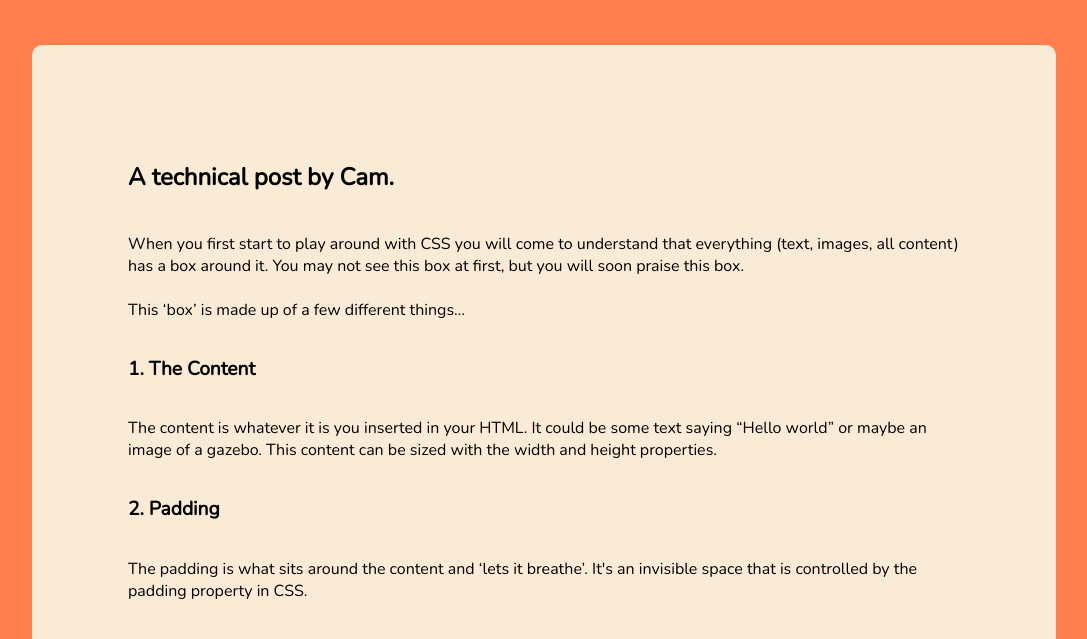
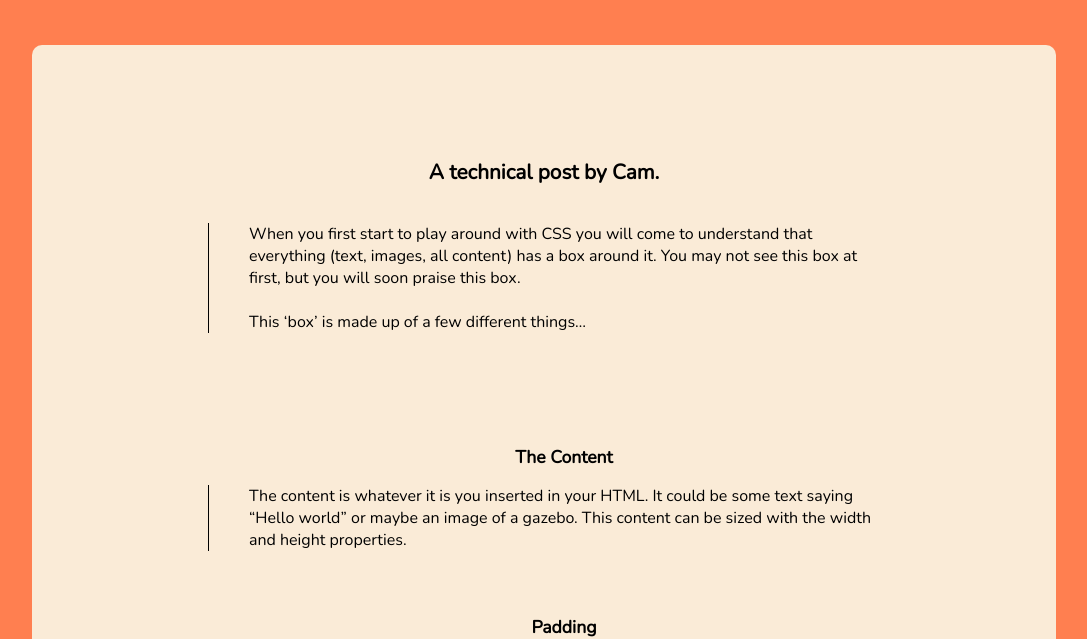
Before and after one commit to camshaw11/camshaw11.github.io, a plain HTML site: page blog/sprint2-technical.html in a window 1280 px wide. Shown: the part 131-770 px from the top of the page, without its empty margins (96-1183 px from the left). Drawn offline with nearby package versions, Linux system fonts and the light colour scheme; a web font is replaced by a local one.

Commit message:
style techincal blog post

```diff
--- a/blog/sprint2-technical.html
+++ b/blog/sprint2-technical.html
@@ -13,32 +13,38 @@
     </header>
     <section>
       <div class="blog-container" id="content-big">
-        <h2 class="intro">A technical post by Cam.</h2>
+        <h2 class="intro intro-blog">A technical post by Cam.</h2>
         <p class="blog-content">
           When you first start to play around with CSS you will come to understand that everything (text, images, all content)
           has a box around it. You may not see this box at first, but you will soon praise this box.<br><br>
           This ‘box’ is made up of a few different things…
         </p>
-        <h3 class="small-header">1. The Content</h3>
+        <h3 class="small-header">The Content</h3>
         <p class="blog-content">
           The content is whatever it is you inserted in your HTML. It could be some text saying “Hello world” or maybe an image of a gazebo.
           This content can be sized with the width and height properties.
         </p>
-        <h3 class="small-header">2. Padding</h3>
+        <h3 class="small-header">Padding</h3>
         <p class="blog-content">
           The padding is what sits around the content and ‘lets it breathe’. It's an invisible space that is controlled by the padding property in CSS.
         </p>
-        <h3 class="small-header">3. Border</h3>
+        <h3 class="small-header">Border</h3>
         <p class="blog-content">
           The border is exactly what you think it is, it’s a border that sits around the content AND the padding. Just like padding it can be controlled (sized, styled)
           by using the border property in CSS.
         </p>
-        <h3 class="small-header">4. Margin</h3>
+        <h3 class="small-header">Margin</h3>
         <p class="blog-content">
           The margin is outside everything else we have mentioned. It sits after the border. It wraps together the content, padding, and border in one box and separates
           it from another piece of content or another ‘element’ as we call it in HTML. Just like the padding it's also invisible (whitespace), and it can be controlled
           using the margin property in CSS.
         </p>
+        <p class="blog-content">
+          So let's remember we are talking about a box here, and what does a box have? <br>
+          4 sides. <br>
+          Enough of me writing words.. Show me some pictures! <br><br>
+        </p>
+        <img src="" alt="">
       </div>
     </section>
     <footer>
--- a/styles/main.css
+++ b/styles/main.css
@@ -78,14 +78,21 @@ h2 {
 }
 
 h3 {
-    font-size: 1.2em;
+    font-size: 1.1em;
     font-family: var(--text-font);
+    margin: 0;
+    padding-left: 40px;
+    /* align-self: self-start; */
     /* text-align: left; */
 }
 
 .intro {
     margin-bottom: 0.1em;
     text-align: center;
+}
+
+.intro-blog {
+    font-size: 1.3em;
 }
 
 .intro, .more-info {
@@ -100,9 +107,13 @@ h3 {
 
 #content-big {
     width: 80%;
-    align-items: flex-start;
+    /* align-items: flex-start; */
     padding: 6em;
 }
+
+#content-big p:first-of-type {
+    margin-bottom: 7em;
+  }
 
 .blog-container {
     padding: 1em;
@@ -111,6 +122,10 @@ h3 {
 
 .blog-content {
     font-family: var(--text-font);
+    padding-left: 40px;
+    max-width: 42rem;
+    margin-bottom: 4em;
+    border-left: 1px solid black;
 }
 
 ul {
```
